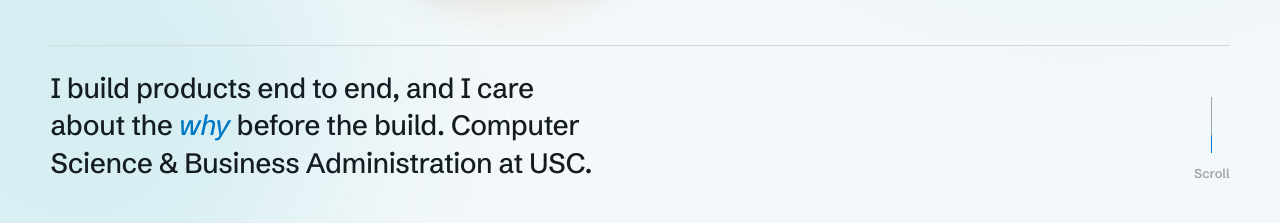
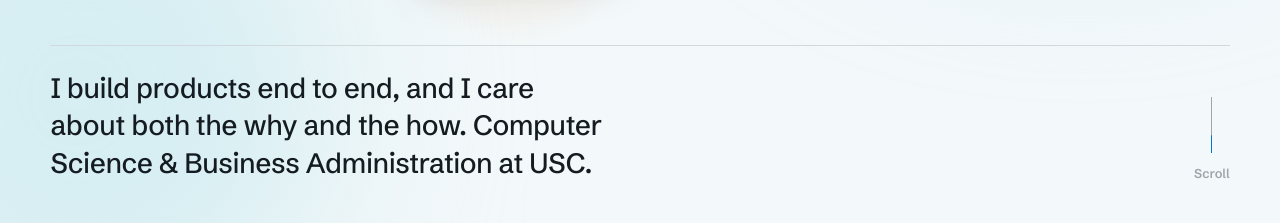
Before and after one commit to seanp824/portfolio, a plain HTML site: page index.html in a window 1280 px wide. Shown: the part 577-800 px from the top of the page. Drawn offline with Linux system fonts and the light colour scheme.

Commit message:
fix: reword hero positioning line, drop emphasis styling

```diff
--- a/index.html
+++ b/index.html
@@ -62,9 +62,8 @@
 
         <div class="hero-foot">
           <p class="hero-positioning">
-            I build products end to end, and I care about the
-            <em>why</em> before the build. Computer Science &amp; Business
-            Administration at USC.
+            I build products end to end, and I care about both the why and the
+            how. Computer Science &amp; Business Administration at USC.
           </p>
           <div class="hero-scrollcue" aria-hidden="true">
             <span class="scrollcue-line"></span>
```
